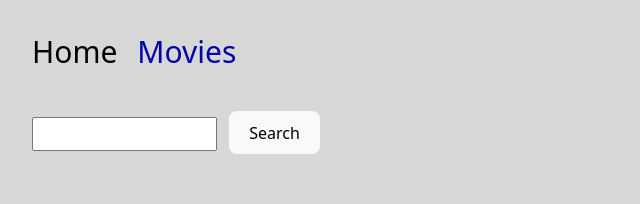
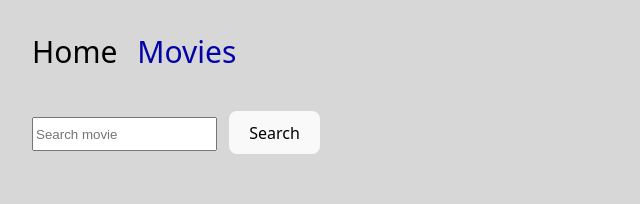
Before and after one commit to denys-filiuk/goit-react-hw-05, a React (Vite) app: page /movies in a window 1280 px wide. Shown: the top 204 px of the page, without its empty margins (0-640 px from the left). Built offline with nearby package versions, Linux system fonts and the light colour scheme.

Commit message:
add go back link and lazy import

```diff
--- a/src/App.jsx
+++ b/src/App.jsx
@@ -1,17 +1,23 @@
+import { lazy, Suspense } from "react";
 import "./App.css";
 import Navigation from "./components/Navigation/Navigation";
 import { Routes, Route } from "react-router-dom";
-import HomePage from "./pages/HomePage/HomePage";
-import MoviesPage from "./pages/MoviesPage/MoviesPage";
-import NotFoundPage from "./pages/NotFoundPage/NotFoundPage";
-import MovieDetailsPage from "./pages/MovieDetailsPage/MovieDetailsPage";
-import MovieCast from "./components/MovieCast/MovieCast";
-import MovieReviews from "./components/MovieReviews/MovieReviews";
+const HomePage = lazy(() => import("./pages/HomePage/HomePage"));
+const MoviesPage = lazy(() => import("./pages/MoviesPage/MoviesPage"));
+const NotFoundPage = lazy(() => import("./pages/NotFoundPage/NotFoundPage"));
+const MovieDetailsPage = lazy(() =>
+  import("./pages/MovieDetailsPage/MovieDetailsPage")
+);
+const MovieCast = lazy(() => import("./components/MovieCast/MovieCast"));
+const MovieReviews = lazy(() =>
+  import("./components/MovieReviews/MovieReviews")
+);
 
 export default function App() {
   return (
     <>
       <Navigation />
+      <Suspense fallback={null}>
         <Routes>
           <Route path="/" element={<HomePage />} />
           <Route path="/movies" element={<MoviesPage />} />
@@ -21,6 +27,7 @@ export default function App() {
           </Route>
           <Route path="*" element={<NotFoundPage />} />
         </Routes>
+      </Suspense>
     </>
   );
 }
--- a/src/pages/HomePage/HomePage.jsx
+++ b/src/pages/HomePage/HomePage.jsx
@@ -1,10 +1,12 @@
 import { useEffect, useState } from "react";
-import { Link } from "react-router-dom";
+import { Link, useLocation } from "react-router-dom";
 import fetchTrendingMovies from "../../api/fetchTrendingMovies";
 
 export default function HomePage() {
   const [movies, setMovies] = useState([]);
   const [loading, setLoading] = useState(true);
+
+  const location = useLocation();
 
   useEffect(() => {
     setLoading(true);
@@ -21,7 +23,9 @@ export default function HomePage() {
       <ul>
         {movies.map((movie) => (
           <li key={movie.id}>
-            <Link to={`/movies/${movie.id}`}>{movie.title}</Link>
+            <Link to={`/movies/${movie.id}`} state={location}>
+              {movie.title}
+            </Link>
           </li>
         ))}
       </ul>
--- a/src/pages/MovieDetailsPage/MovieDetailsPage.jsx
+++ b/src/pages/MovieDetailsPage/MovieDetailsPage.jsx
@@ -1,12 +1,22 @@
 import { useEffect, useState } from "react";
 import fetchMovieDetails from "../../api/fetchMovieDetails";
-import { NavLink, useParams, Outlet } from "react-router-dom";
+import {
+  NavLink,
+  Link,
+  useParams,
+  Outlet,
+  useLocation,
+} from "react-router-dom";
 import css from "./MovieDetailsPage.module.css";
+import { useRef } from "react";
 
 export default function MovieDetailsPage() {
   const { movieId } = useParams();
   const [movie, setMovie] = useState(null);
   const [loading, setLoading] = useState(true);
+
+  const location = useLocation();
+  const backLinkRef = useRef(location.state);
 
   useEffect(() => {
     setLoading(true);
@@ -26,6 +36,7 @@ export default function MovieDetailsPage() {
 
   return (
     <>
+      <Link to={backLinkRef.current}>Go back</Link>
       <div className={css.container}>
         <img
           className={css.poster}
--- a/src/pages/MoviesPage/MoviesPage.jsx
+++ b/src/pages/MoviesPage/MoviesPage.jsx
@@ -1,28 +1,30 @@
-import { useState } from "react";
-import { useSearchParams, Link } from "react-router-dom";
+import { useState, useEffect } from "react";
+import { Link, useLocation, useSearchParams } from "react-router-dom";
 import css from "./MoviePage.module.css";
 import fetchSearchMovies from "../../api/fetchSearchMovies";
 
 export default function MoviesPage() {
   const [movies, setMovies] = useState([]);
   const [loading, setLoading] = useState(false);
+  const [inputValue, setInputValue] = useState("");
 
+  const location = useLocation();
   const [searchParams, setSearchParams] = useSearchParams();
   const query = searchParams.get("query") ?? "";
 
-  const changeSearchQuery = (e) => {
-    const newQuery = e.target.value;
-    const nextSearchParams = new URLSearchParams(searchParams);
-
-    if (newQuery !== "") {
-      nextSearchParams.set("query", newQuery);
-    } else {
-      nextSearchParams.delete("query");
-    }
-    setSearchParams(nextSearchParams);
+  const handleInputChange = (e) => {
+    setInputValue(e.target.value);
   };
 
-  const handleSearch = () => {
+  const handleSearch = (e) => {
+    e.preventDefault();
+    if (!inputValue.trim()) return;
+
+    setSearchParams({ query: inputValue.trim() });
+    setInputValue("");
+  };
+
+  useEffect(() => {
     if (!query) return;
 
     setLoading(true);
@@ -36,24 +38,27 @@ export default function MoviesPage() {
       .finally(() => {
         setLoading(false);
       });
-  };
+  }, [query]);
 
   return (
     <div>
-      <input
-        type="text"
-        value={query}
-        className={css.input}
-        onChange={changeSearchQuery}
-      />
-      <button type="button" onClick={handleSearch}>
-        Search
-      </button>
+      <form onSubmit={handleSearch}>
+        <input
+          type="text"
+          value={inputValue}
+          onChange={handleInputChange}
+          className={css.input}
+          placeholder="Search movie"
+        />
+        <button type="submit">Search</button>
+      </form>
+
       {loading && <p>Loading movies...</p>}
+
       <ul>
         {movies.map((movie) => (
           <li key={movie.id}>
-            <Link to={`/movies/${movie.id}`}>
+            <Link to={`/movies/${movie.id}`} state={location}>
               {movie.title} ({movie.release_date?.slice(0, 4)})
             </Link>
           </li>
```
Lines whose indentation alone changed are shown as unchanged.
